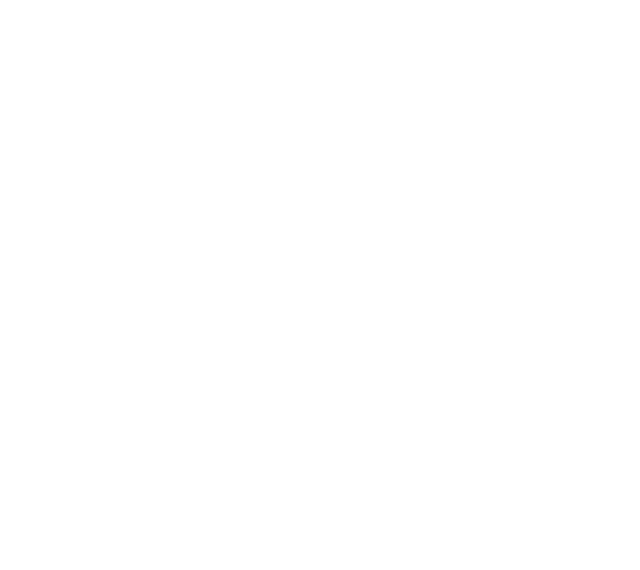
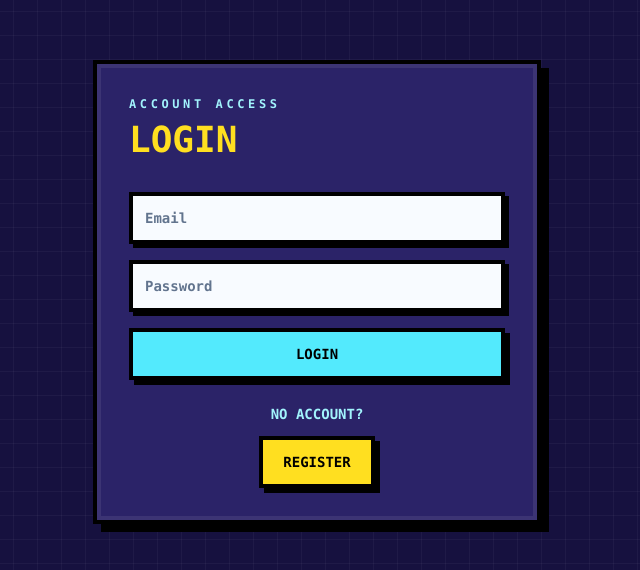
Before and after one commit to Ivez-pop/LevelCrafter, a React (Vite) app: page /login in a window 1280 px wide. Before the commit this address had no page. Shown: the part 108-678 px from the top of the page, without its empty margins (323-963 px from the left). Built offline with nearby package versions, Linux system fonts and the light colour scheme.

Commit message:
create auth page ui

```diff
--- a/src/App.tsx
+++ b/src/App.tsx
@@ -2,6 +2,8 @@
 import HomePage from "./pages/HomePage";
 import CreateLevelPage from "./pages/CreateLevelPage";
 import PlayPage from "./pages/PlayPage";
+import LoginPage from "./pages/LoginPage";
+import RegisterPage from "./pages/RegisterPage";
 
 function App() {
   return (
@@ -10,6 +12,8 @@
         <Route path="/" element={<HomePage />} />
         <Route path="/create" element={<CreateLevelPage />} />
         <Route path="/play" element={<PlayPage />} />
+        <Route path="/login" element={<LoginPage />} />
+        <Route path="/register" element={<RegisterPage />} />
       </Routes>
     </BrowserRouter>
   );
--- /dev/null
+++ b/src/pages/LoginPage.tsx
@@ -0,0 +1,37 @@
+import { Link } from "react-router-dom";
+
+function LoginPage() {
+  return (
+    <div className="arcade-screen flex items-center justify-center">
+      <div className="arcade-panel w-full max-w-md p-8">
+        <p className="arcade-kicker mb-2">Account Access</p>
+
+        <h1 className="mb-8 font-mono text-4xl font-black uppercase text-yellow-300">
+          Login
+        </h1>
+
+        <div className="space-y-4">
+          <input type="email" placeholder="Email" className="arcade-input" />
+
+          <input
+            type="password"
+            placeholder="Password"
+            className="arcade-input"
+          />
+
+          <button className="arcade-button-cyan w-full">Login</button>
+        </div>
+
+        <p className="mt-6 text-center font-mono text-sm font-bold uppercase text-cyan-200">
+          No account?
+        </p>
+
+        <Link to="/register" className="mt-3 block text-center">
+          <span className="arcade-button-yellow inline-block">Register</span>
+        </Link>
+      </div>
+    </div>
+  );
+}
+
+export default LoginPage;
--- /dev/null
+++ b/src/pages/RegisterPage.tsx
@@ -0,0 +1,35 @@
+import { Link } from "react-router-dom";
+
+function RegisterPage() {
+  return (
+    <div className="arcade-screen flex items-center justify-center">
+      <div className="arcade-panel w-full max-w-md p-8">
+        <p className="arcade-kicker mb-2">New Player</p>
+
+        <h1 className="mb-8 font-mono text-4xl font-black uppercase text-yellow-300">
+          Register
+        </h1>
+
+        <div className="space-y-4">
+          <input type="text" placeholder="Username" className="arcade-input" />
+
+          <input type="email" placeholder="Email" className="arcade-input" />
+
+          <input
+            type="password"
+            placeholder="Password"
+            className="arcade-input"
+          />
+
+          <button className="arcade-button-lime w-full">Create Account</button>
+        </div>
+
+        <Link to="/login" className="mt-6 block text-center">
+          <span className="arcade-button-cyan inline-block">Back To Login</span>
+        </Link>
+      </div>
+    </div>
+  );
+}
+
+export default RegisterPage;
```
